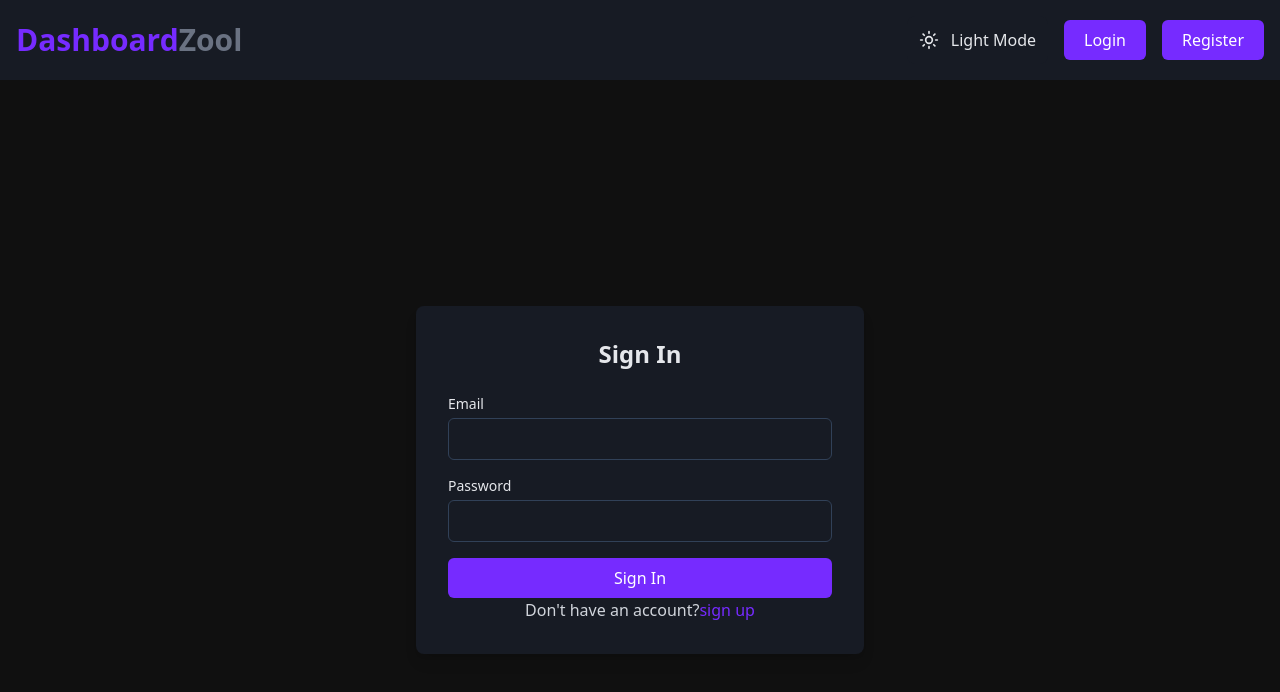
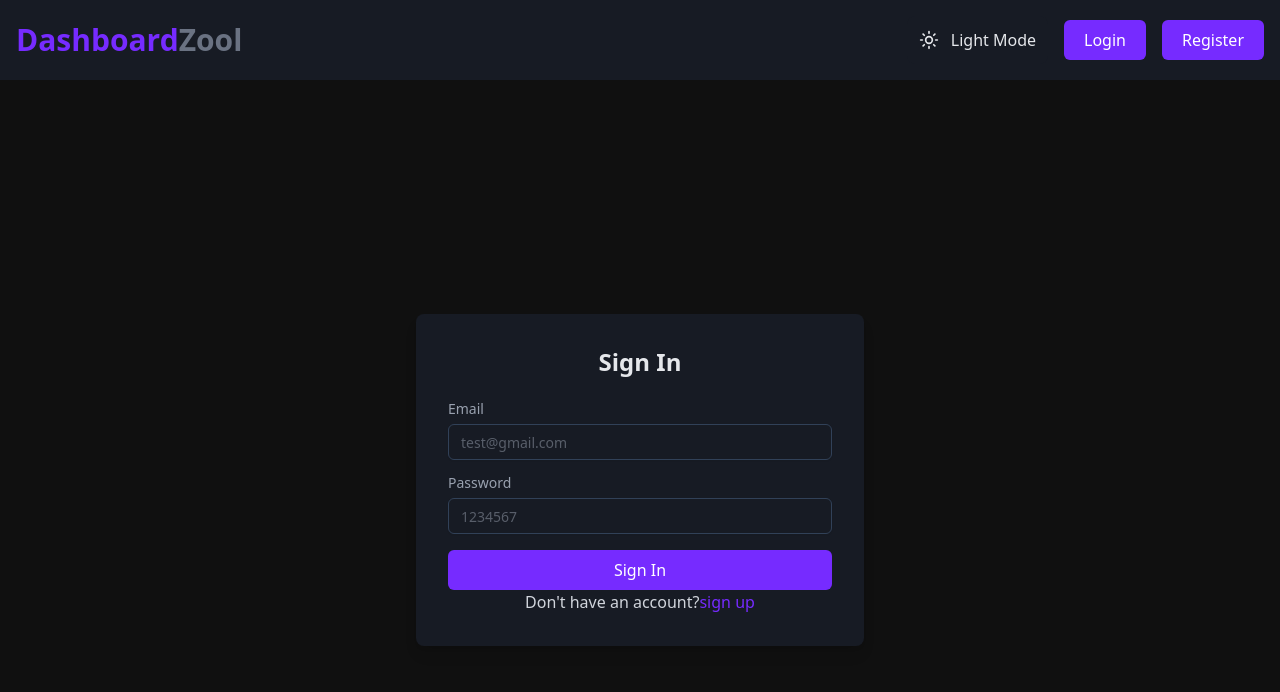
Before and after one commit to Nazim6269/Dashboard_React19, a React (Vite) app: page /sign-in in a window 1280 px wide. Shown: the top 692 px of the page. Built offline with nearby package versions, Linux system fonts and the light colour scheme.

Commit message:
implemented login page form validation

```diff
--- /dev/null
+++ b/src/components/auth/LoginForm.tsx
@@ -0,0 +1,54 @@
+import { UserFormValidation } from "@/lib/validation";
+import { zodResolver } from "@hookform/resolvers/zod";
+import { useForm } from "react-hook-form";
+import { z } from "zod";
+import { Form } from "../ui/form";
+import CustomFormField from "./CustomFormField";
+import { FormFieldType } from "./RegisterForm";
+
+const LoginForm = () => {
+  const form = useForm<z.infer<typeof UserFormValidation>>({
+    resolver: zodResolver(UserFormValidation),
+    mode: "onBlur",
+    defaultValues: {
+      email: "",
+      password: "",
+    },
+  });
+  const isPending = false;
+  const onSubmit = () => {};
+  return (
+    <Form {...form}>
+      <form onSubmit={form.handleSubmit(onSubmit)} className="space-y-4">
+        <CustomFormField
+          label="Email"
+          name="email"
+          control={form.control}
+          errorMessage={form.formState.errors.email}
+          fieldType={FormFieldType.INPUT}
+          placeholder="test@gmail.com"
+        />
+
+        <CustomFormField
+          label="Password"
+          name="password"
+          control={form.control}
+          errorMessage={form.formState.errors.password}
+          fieldType={FormFieldType.INPUT}
+          placeholder="1234567"
+        />
+
+        <button
+          type="submit"
+          className={`${
+            isPending ? "bg-gray-400 text-black" : "bg-primary-500"
+          } w-full py-2  text-white rounded-md hover:cursor-pointer focus:outline-none`}
+        >
+          {isPending ? <p>Submitting...</p> : <p>Sign In</p>}
+        </button>
+      </form>
+    </Form>
+  );
+};
+
+export default LoginForm;
--- a/src/components/screens/SignIn.tsx
+++ b/src/components/screens/SignIn.tsx
@@ -1,19 +1,19 @@
-import { useActionState } from "react";
 import { Link } from "react-router-dom";
 import { useTheme } from "../../context/theme-context";
+import LoginForm from "../auth/LoginForm";
 
-const actionHandler = async (
-  _prevState: unknown,
-  formData: FormData
-): Promise<string | null> => {
-  const value = formData.get("email");
-  await new Promise((resolve) => setTimeout(resolve, 2000));
-  return value as string | null;
-};
+// const actionHandler = async (
+//   _prevState: unknown,
+//   formData: FormData
+// ): Promise<string | null> => {
+//   const value = formData.get("email");
+//   await new Promise((resolve) => setTimeout(resolve, 2000));
+//   return value as string | null;
+// };
 
 const SignIn = () => {
   const { theme } = useTheme();
-  const [error, submitAction, isPending] = useActionState(actionHandler, null);
+
   return (
     <div
       className={`${
@@ -32,50 +32,9 @@ const SignIn = () => {
         >
           Sign In
         </h2>
-        <form action={submitAction} className="space-y-4">
-          <div>
-            <label
-              className={`${
-                theme === "dark" ? "text-gray-200" : "text-gray-700"
-              } block text-sm font-medium `}
-            >
-              Email
-            </label>
-            <input
-              type="email"
-              name="email"
-              required
-              className="mt-1 block w-full px-4 py-2 border border-slate-700  rounded-md focus:outline-none focus:border-primary-500"
-            />
-            {error && <p>{error}</p>}
-          </div>
 
-          <div>
-            <label
-              className={`${
-                theme === "dark" ? "text-gray-200" : "text-gray-700"
-              } block text-sm font-medium `}
-            >
-              Password
-            </label>
-            <input
-              type="password"
-              name="password"
-              required
-              className="mt-1 block w-full px-4 py-2 border border-slate-700  rounded-md focus:outline-none focus:border-primary-500"
-            />
-          </div>
-
-          <button
-            disabled={isPending}
-            type="submit"
-            className={`${
-              isPending ? "bg-gray-400 text-black" : "bg-primary-500"
-            } w-full py-2  text-white rounded-md hover:cursor-pointer focus:outline-none`}
-          >
-            {isPending ? <p>Submitting...</p> : <p>Sign In</p>}
-          </button>
-        </form>
+        {/* Login form */}
+        <LoginForm />
 
         <p
           className={`${
```
